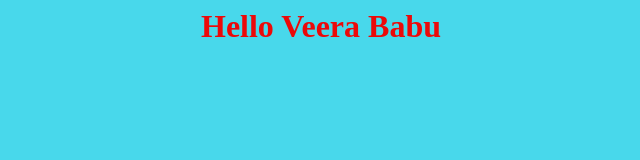
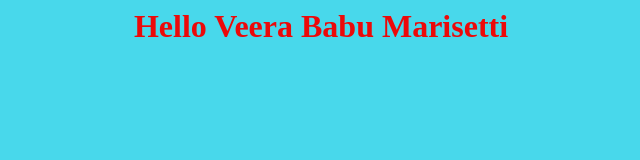
Before and after one commit to veerababu5/Learning1, a plain HTML site: page veerababu.html in a window 1280 px wide. Shown: the whole page, without its empty margins (319-959 px from the left). Drawn offline with Linux system fonts and the light colour scheme.

Commit message:
Update veerababu.html

```diff
--- a/veerababu.html
+++ b/veerababu.html
@@ -3,7 +3,7 @@
 <body style="background-color: rgb(72, 216, 235);">
     <hl style="color: rgb(236, 9, 9);">
         <h1 style="text-align: center;">
-            Hello Veera Babu
+            Hello Veera Babu Marisetti
         </h1>
         </hl>
 </body>
```
